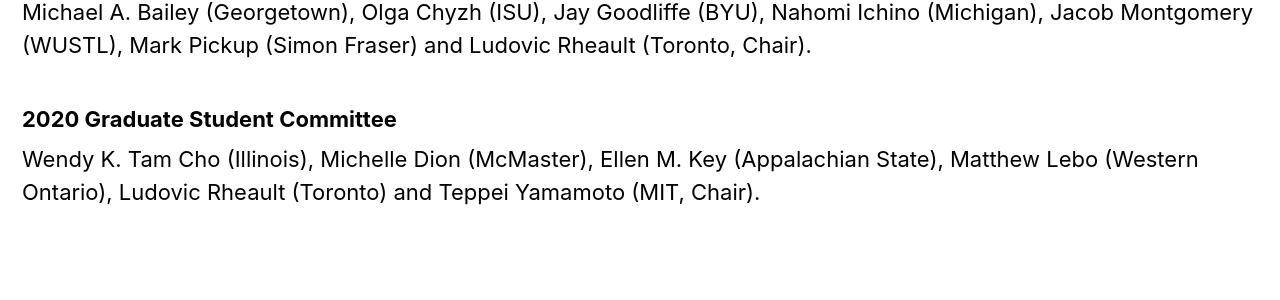
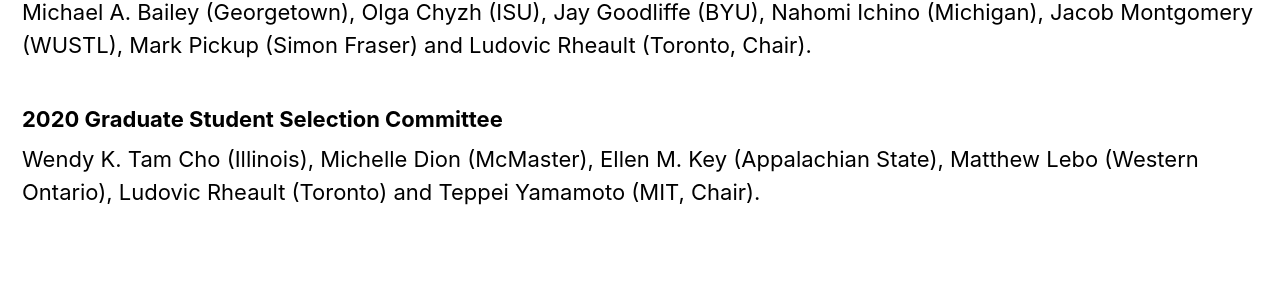
Before and after one commit to lrheault/polmeth2020, a Jekyll site: the page built from _pages/home.md, in a window 1280 px wide. Shown: the part 1166-1466 px from the top of the page. Built offline with Jekyll 4.4.1, drawn with Linux system fonts in a browser that asks for light colours; cached includes are drawn as plain includes; nearby versions of some CDN libraries.

```diff
--- a/_pages/home.md
+++ b/_pages/home.md
@@ -53,6 +53,6 @@ Relevant information about the conference will be posted on this website.
 
 Michael A. Bailey (Georgetown), Olga Chyzh (ISU), Jay Goodliffe (BYU), Nahomi Ichino (Michigan), Jacob Montgomery (WUSTL), Mark Pickup (Simon Fraser) and Ludovic Rheault (Toronto, Chair).
 
-<h3>2020 Graduate Student Committee</h3>
+<h3>2020 Graduate Student Selection Committee</h3>
 
 Wendy K. Tam Cho (Illinois), Michelle Dion (McMaster), Ellen M. Key (Appalachian State), Matthew Lebo (Western Ontario), Ludovic Rheault (Toronto) and Teppei Yamamoto (MIT, Chair).
```
